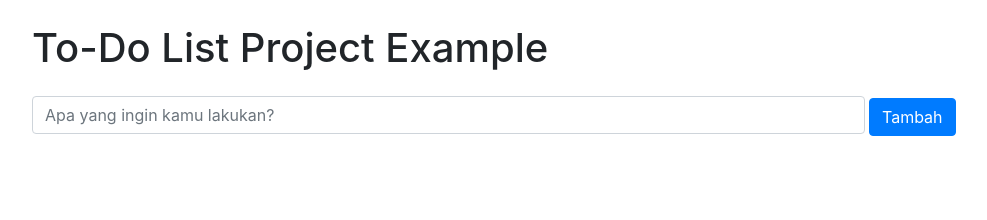
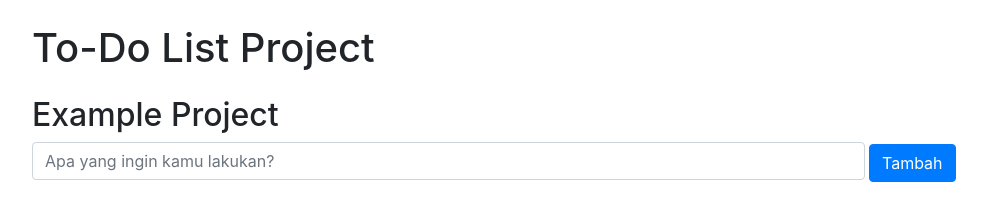
Before and after one commit to MFajarM27/ExpressToDoLagi, a website: page public/index.html in a window 1280 px wide. Shown: the whole page, without its empty margins (53-1040 px from the left). Drawn offline with nearby package versions, Linux system fonts and the light colour scheme; no server answers.

```diff
--- a/public/index.html
+++ b/public/index.html
@@ -8,8 +8,8 @@
 </head>
 <body class ="p-4">
     <div class ="container">
-        <h1 class="mb-4">To-Do List Project Example</h1>
-
+        <h1 class="mb-4">To-Do List Project</h1>
+        <h2>Example Project</h2>
         <div class="mb-3">
             <input type="text" id="todo-input" class="form-control d-inline w-75" placeholder="Apa yang ingin kamu lakukan?"/>
             <button id="add-btn" class="btn btn-primary">Tambah</button>
```
Also changed, not shown: 1 other file.
